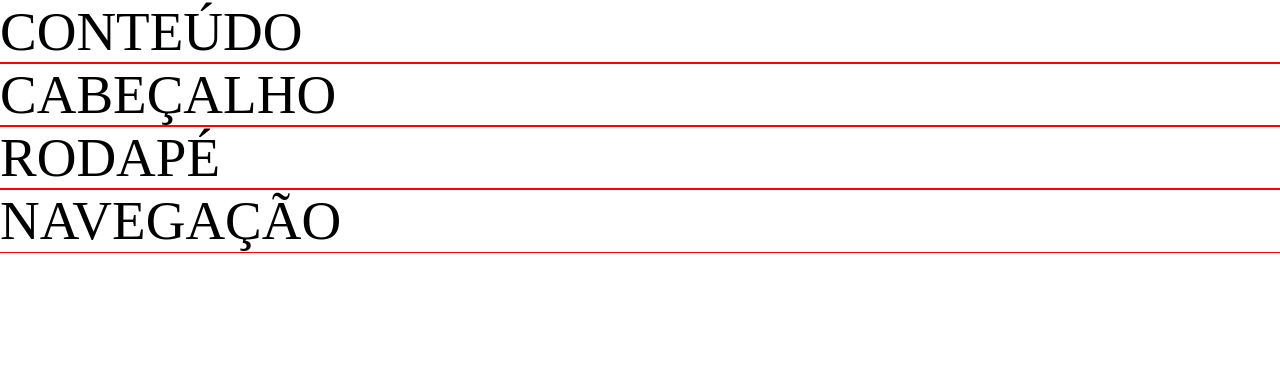
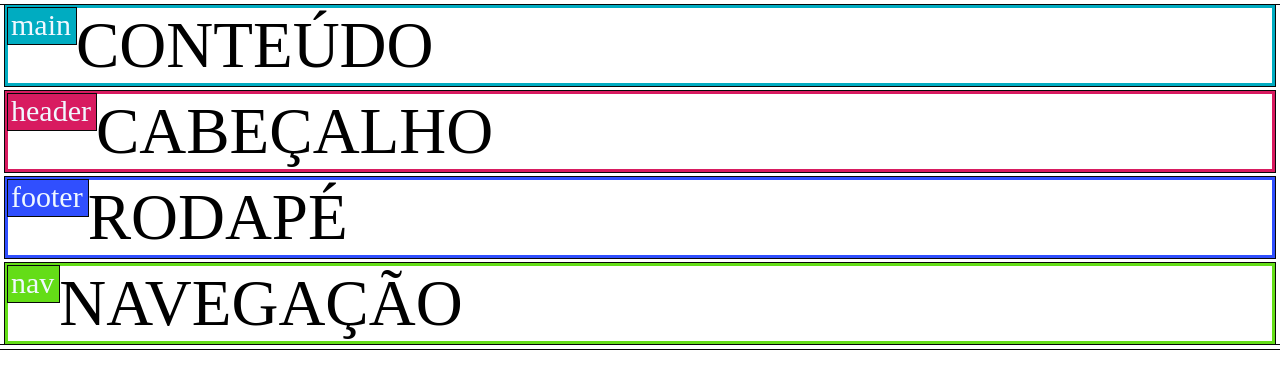
Before and after one commit to Romuloro/web_moderno_aulas, a plain HTML site: page css/cssgrid3.html in a window 1280 px wide. Drawn offline with Linux system fonts and the light colour scheme.

Commit message:
commit_11_02_2022_1

```diff
--- a/css/css/tag.css
+++ b/css/css/tag.css
@@ -1,13 +1,29 @@
 body{
-    font-size: 55px;
+    font-size: 65px;
 }
 
 ul , ol {
     padding: 1rem;
 }
 
+li{
+    margin-left: 60px;
+}
+
+.tag{
+    border: solid 3px;
+    margin: 5px;
+}
+
+.tag label{
+    color: aliceblue;
+    font-size: 30px;
+    vertical-align: top;
+    padding: 0px 5px 3px 3px;
+}
+
 *{
-    outline: red solid 1px;
+    outline: rgb(7, 7, 7) solid 1px;
     padding: 0px;
     margin: 0px;
 }
--- a/css/js/tag.js
+++ b/css/js/tag.js
@@ -0,0 +1,31 @@
+const colors = {
+    p: '#388e3c',
+    div:'#1565c0',
+    span:'#e53935',
+    section:'#f67809',
+    ul:'#5e35b1',
+    ol:'#fbc02d',
+    header:'#d81b60',
+    nav:'#64dd17',
+    main:'#00acc1',
+    footer:'#304ffe',
+    form:'#9f6581',
+    body:'#25b6da',
+    padrao:'#616161',
+    get(tag){
+        return this[tag] ? this[tag] : this.padrao
+    }
+}
+
+document.querySelectorAll('.tag').forEach(elemento=>{
+    const tagName = elemento.tagName.toLowerCase()
+
+    elemento.style.borderColor = colors.get(tagName)
+
+    if(!elemento.classList.contains('nolabel')){
+        const label = document.createElement('label')
+        label.style.backgroundColor = colors.get(tagName)
+        label.innerHTML = tagName
+        elemento.insertBefore(label, elemento.childNodes[0])
+    }
+})
```
